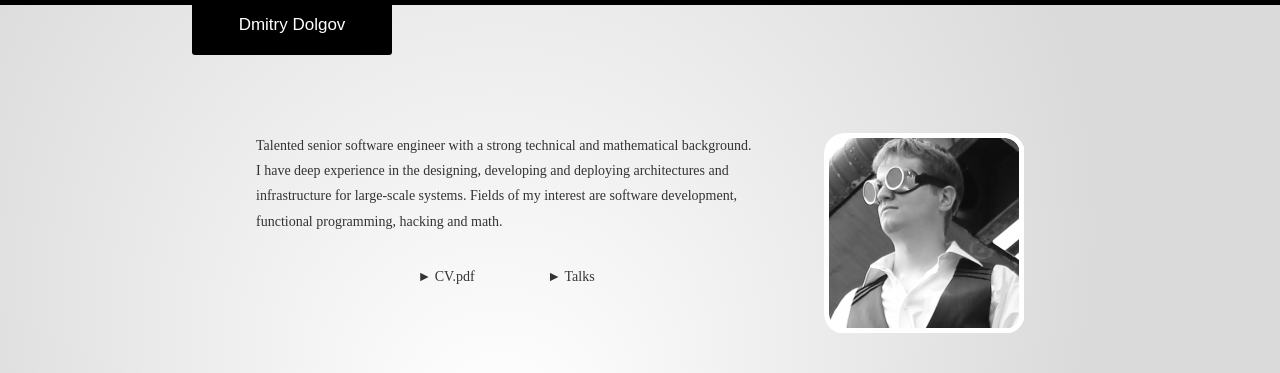
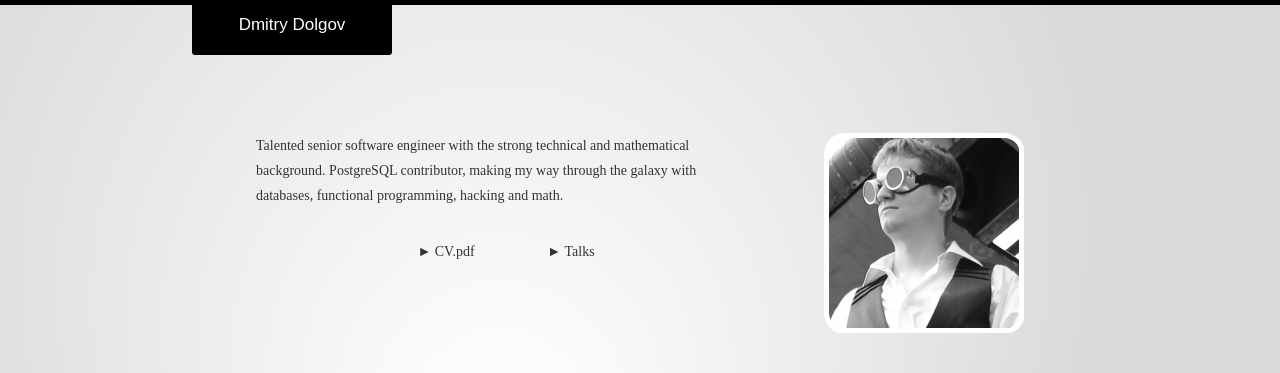
Before and after one commit to erthalion/erthalion.github.io, a Jekyll site: the page index.html, which Jekyll copies as it is, in a window 1280 px wide, cut to the strip 0-373 px from the top of the page. Built offline with Jekyll 4.4.1, drawn with Linux system fonts in a browser that asks for light colours; some web fonts are replaced.

```diff
--- a/index.html
+++ b/index.html
@@ -36,11 +36,10 @@
     <section class='main'>
       <div id='row'>
         <div class='text' itemprop='description'>
-          Talented senior software engineer with a strong technical and
-          mathematical background. I have deep experience in the designing,
-          developing and deploying architectures and infrastructure for
-          large-scale systems. Fields of my interest are software development,
-          functional programming, hacking and math.
+          Talented senior software engineer with the strong technical and
+          mathematical background. PostgreSQL contributor, making my way
+          through the galaxy with databases, functional programming, hacking
+          and math.
           <div class='cv'>
             <div class='en'>
               <a href='pdf/CV.en.pdf'>
@@ -71,12 +70,6 @@
         <a class='hi-icon' href='http://stackoverflow.com/users/1423473/erthalion' target='_blank'>
           <img src='img/stackoverflow.png'>
         </a>
-        <a class='hi-icon' href='http://habrahabr.ru/users/erthalion/' target='_blank'>
-          <img src='img/habr.png'>
-        </a>
-        <a class='hi-icon' href='https://plus.google.com/104406186454020243010' target='_blank'>
-          <img src='img/plus.png'>
-        </a>
         <a class='hi-icon' href='https://twitter.com/erthalion' target='_blank'>
           <img src='img/twitter.png'>
         </a>
```
Also changed, not shown: talks.html (+21 -0 lines), 4 other files.
